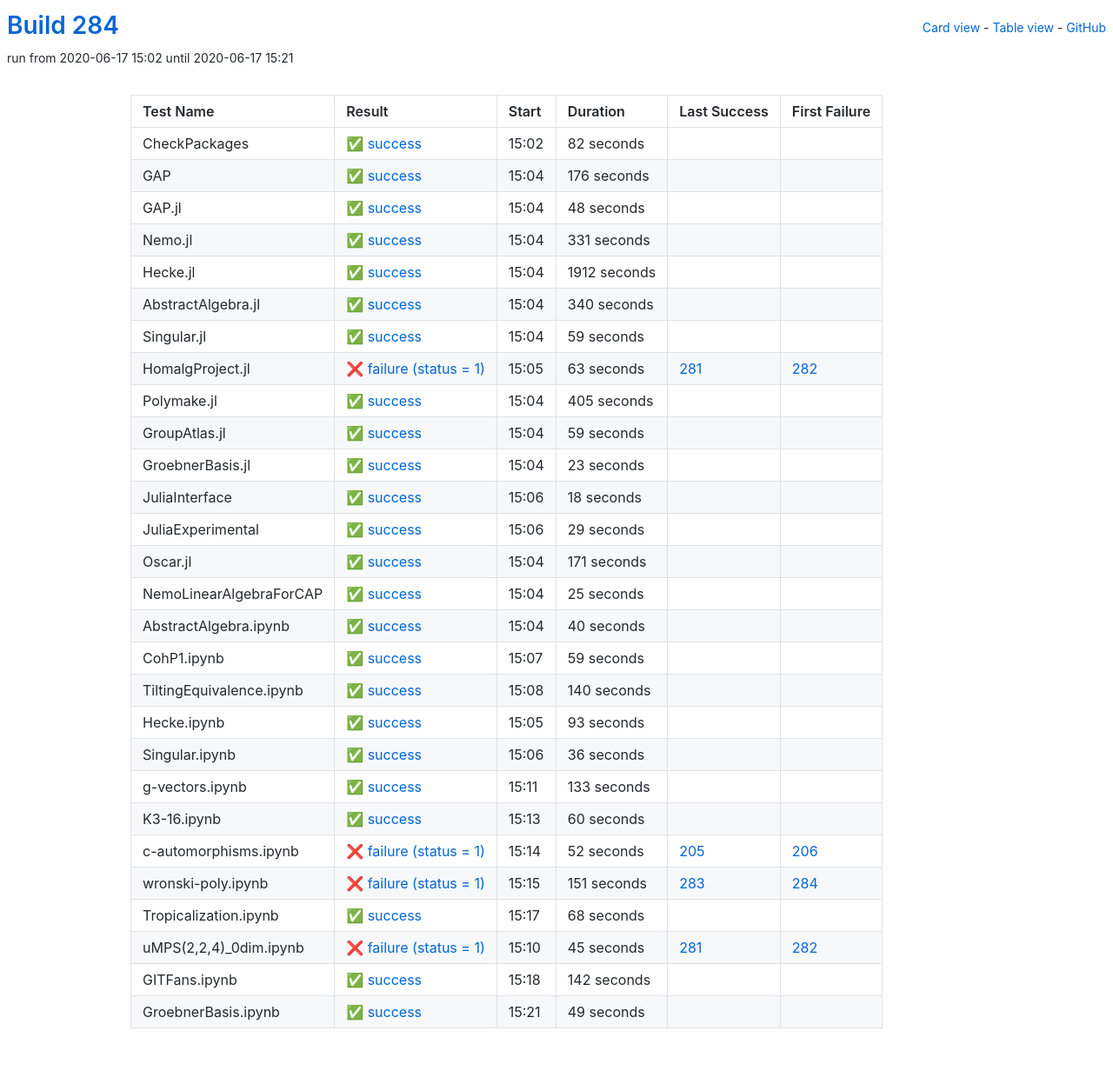
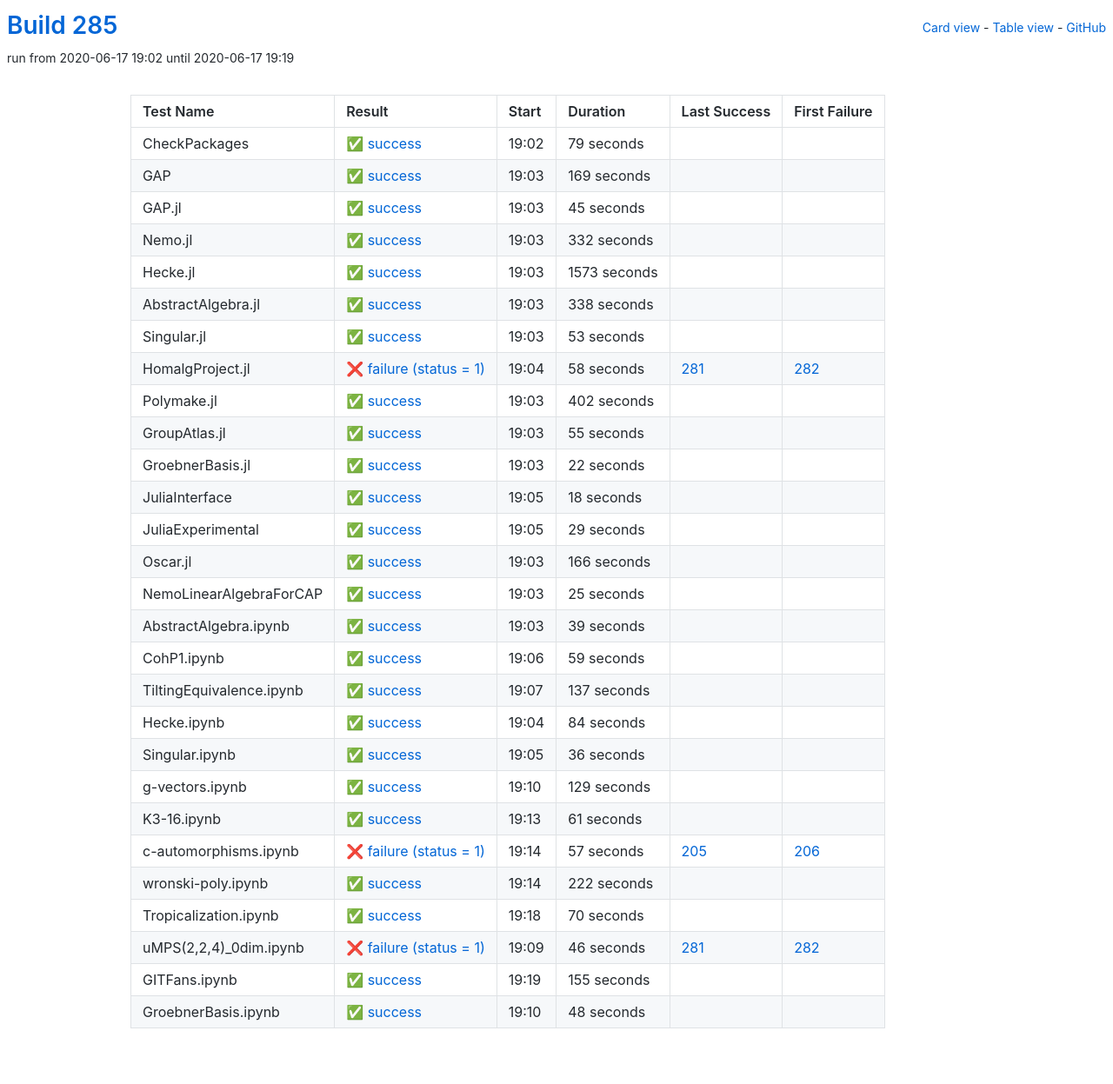
Before and after one commit to oscar-system/oscar-ci-status-stable, a Jekyll site: the page built from table.html, in a window 1280 px wide. Shown: the whole page at 87% size. Built offline with Jekyll 4.4.1, drawn with Linux system fonts in a browser that asks for light colours.

Commit message:
Build #285

```diff
--- a/_data/ci.yml
+++ b/_data/ci.yml
@@ -1,6 +1,6 @@
 ---
-build: 284
-build_url: https://oscarci.mathematik.uni-kl.de/job/oscar-stable/284/
+build: 285
+build_url: https://oscarci.mathematik.uni-kl.de/job/oscar-stable/285/
 job: oscar-stable
 organization: oscar-system
 repo: oscar-ci-status-stable
@@ -8,140 +8,140 @@ repourl: https://github.com/oscar-system/oscar-ci-status-stable
 tests:
 - name: CheckPackages
   id: checkpackages
-  log: https://oscarci.mathematik.uni-kl.de/job/oscar-stable/284/artifact/logs/build-284/CheckPackages.log
-  start: 2020-06-17 15:02
+  log: https://oscarci.mathematik.uni-kl.de/job/oscar-stable/285/artifact/logs/build-285/CheckPackages.log
+  start: 2020-06-17 19:02
   success: true
   exitcode: 0
   status: success
-  duration: 82
+  duration: 79
   last_success: false
   last_success_url:
   first_failure: false
   first_failure_url:
 - name: GAP
   id: gap
-  log: https://oscarci.mathematik.uni-kl.de/job/oscar-stable/284/artifact/logs/build-284/GAP.log
-  start: 2020-06-17 15:04
+  log: https://oscarci.mathematik.uni-kl.de/job/oscar-stable/285/artifact/logs/build-285/GAP.log
+  start: 2020-06-17 19:03
   success: true
   exitcode: 0
   status: success
-  duration: 176
+  duration: 169
   last_success: false
   last_success_url:
   first_failure: false
   first_failure_url:
 - name: GAP.jl
   id: gap-jl
-  log: https://oscarci.mathematik.uni-kl.de/job/oscar-stable/284/artifact/logs/build-284/GAP.jl.log
-  start: 2020-06-17 15:04
+  log: https://oscarci.mathematik.uni-kl.de/job/oscar-stable/285/artifact/logs/build-285/GAP.jl.log
+  start: 2020-06-17 19:03
   success: true
   exitcode: 0
   status: success
-  duration: 48
+  duration: 45
   last_success: false
   last_success_url:
   first_failure: false
   first_failure_url:
 - name: Nemo.jl
   id: nemo-jl
-  log: https://oscarci.mathematik.uni-kl.de/job/oscar-stable/284/artifact/logs/build-284/Nemo.jl.log
-  start: 2020-06-17 15:04
+  log: https://oscarci.mathematik.uni-kl.de/job/oscar-stable/285/artifact/logs/build-285/Nemo.jl.log
+  start: 2020-06-17 19:03
   success: true
   exitcode: 0
   status: success
-  duration: 331
+  duration: 332
   last_success: false
   last_success_url:
   first_failure: false
   first_failure_url:
 - name: Hecke.jl
   id: hecke-jl
-  log: https://oscarci.mathematik.uni-kl.de/job/oscar-stable/284/artifact/logs/build-284/Hecke.jl.log
-  start: 2020-06-17 15:04
+  log: https://oscarci.mathematik.uni-kl.de/job/oscar-stable/285/artifact/logs/build-285/Hecke.jl.log
+  start: 2020-06-17 19:03
   success: true
   exitcode: 0
   status: success
-  duration: 1912
+  duration: 1573
   last_success: false
   last_success_url:
   first_failure: false
   first_failure_url:
 - name: AbstractAlgebra.jl
   id: abstractalgebra-jl
-  log: https://oscarci.mathematik.uni-kl.de/job/oscar-stable/284/artifact/logs/build-284/AbstractAlgebra.jl.log
-  start: 2020-06-17 15:04
+  log: https://oscarci.mathematik.uni-kl.de/job/oscar-stable/285/artifact/logs/build-285/AbstractAlgebra.jl.log
+  start: 2020-06-17 19:03
   success: true
   exitcode: 0
   status: success
-  duration: 340
+  duration: 338
   last_success: false
   last_success_url:
   first_failure: false
   first_failure_url:
 - name: Singular.jl
   id: singular-jl
-  log: https://oscarci.mathematik.uni-kl.de/job/oscar-stable/284/artifact/logs/build-284/Singular.jl.log
-  start: 2020-06-17 15:04
+  log: https://oscarci.mathematik.uni-kl.de/job/oscar-stable/285/artifact/logs/build-285/Singular.jl.log
+  start: 2020-06-17 19:03
   success: true
   exitcode: 0
   status: success
-  duration: 59
+  duration: 53
   last_success: false
   last_success_url:
   first_failure: false
   first_failure_url:
 - name: HomalgProject.jl
   id: homalgproject-jl
-  log: https://oscarci.mathematik.uni-kl.de/job/oscar-stable/284/artifact/logs/build-284/HomalgProject.jl.log
-  start: 2020-06-17 15:05
+  log: https://oscarci.mathematik.uni-kl.de/job/oscar-stable/285/artifact/logs/build-285/HomalgProject.jl.log
+  start: 2020-06-17 19:04
   success: false
   exitcode: 1
   status: failure
-  duration: 63
+  duration: 58
   last_success: 281
   last_success_url: https://oscarci.mathematik.uni-kl.de/job/oscar-stable/281/
   first_failure: 282
   first_failure_url: https://oscarci.mathematik.uni-kl.de/job/oscar-stable/282/
 - name: Polymake.jl
   id: polymake-jl
-  log: https://oscarci.mathematik.uni-kl.de/job/oscar-stable/284/artifact/logs/build-284/Polymake.jl.log
-  start: 2020-06-17 15:04
+  log: https://oscarci.mathematik.uni-kl.de/job/oscar-stable/285/artifact/logs/build-285/Polymake.jl.log
+  start: 2020-06-17 19:03
   success: true
   exitcode: 0
   status: success
-  duration: 405
+  duration: 402
   last_success: false
   last_success_url:
   first_failure: false
   first_failure_url:
 - name: GroupAtlas.jl
   id: groupatlas-jl
-  log: https://oscarci.mathematik.uni-kl.de/job/oscar-stable/284/artifact/logs/build-284/GroupAtlas.jl.log
-  start: 2020-06-17 15:04
+  log: https://oscarci.mathematik.uni-kl.de/job/oscar-stable/285/artifact/logs/build-285/GroupAtlas.jl.log
+  start: 2020-06-17 19:03
   success: true
   exitcode: 0
   status: success
-  duration: 59
+  duration: 55
   last_success: false
   last_success_url:
   first_failure: false
   first_failure_url:
 - name: GroebnerBasis.jl
   id: groebnerbasis-jl
-  log: https://oscarci.mathematik.uni-kl.de/job/oscar-stable/284/artifact/logs/build-284/GroebnerBasis.jl.log
-  start: 2020-06-17 15:04
+  log: https://oscarci.mathematik.uni-kl.de/job/oscar-stable/285/artifact/logs/build-285/GroebnerBasis.jl.log
+  start: 2020-06-17 19:03
   success: true
   exitcode: 0
   status: success
-  duration: 23
+  duration: 22
   last_success: false
   last_success_url:
   first_failure: false
   first_failure_url:
 - name: JuliaInterface
   id: juliainterface
-  log: https://oscarci.mathematik.uni-kl.de/job/oscar-stable/284/artifact/logs/build-284/JuliaInterface.log
-  start: 2020-06-17 15:06
+  log: https://oscarci.mathematik.uni-kl.de/job/oscar-stable/285/artifact/logs/build-285/JuliaInterface.log
+  start: 2020-06-17 19:05
   success: true
   exitcode: 0
   status: success
@@ -152,8 +152,8 @@ tests:
   first_failure_url:
 - name: JuliaExperimental
   id: juliaexperimental
-  log: https://oscarci.mathematik.uni-kl.de/job/oscar-stable/284/artifact/logs/build-284/JuliaExperimental.log
-  start: 2020-06-17 15:06
+  log: https://oscarci.mathematik.uni-kl.de/job/oscar-stable/285/artifact/logs/build-285/JuliaExperimental.log
+  start: 2020-06-17 19:05
   success: true
   exitcode: 0
   status: success
@@ -164,20 +164,20 @@ tests:
   first_failure_url:
 - name: Oscar.jl
   id: oscar-jl
-  log: https://oscarci.mathematik.uni-kl.de/job/oscar-stable/284/artifact/logs/build-284/Oscar.jl.log
-  start: 2020-06-17 15:04
+  log: https://oscarci.mathematik.uni-kl.de/job/oscar-stable/285/artifact/logs/build-285/Oscar.jl.log
+  start: 2020-06-17 19:03
   success: true
   exitcode: 0
   status: success
-  duration: 171
+  duration: 166
   last_success: false
   last_success_url:
   first_failure: false
   first_failure_url:
 - name: NemoLinearAlgebraForCAP
   id: nemolinearalgebraforcap
-  log: https://oscarci.mathematik.uni-kl.de/job/oscar-stable/284/artifact/logs/build-284/NemoLinearAlgebraForCAP.log
-  start: 2020-06-17 15:04
+  log: https://oscarci.mathematik.uni-kl.de/job/oscar-stable/285/artifact/logs/build-285/NemoLinearAlgebraForCAP.log
+  start: 2020-06-17 19:03
   success: true
   exitcode: 0
   status: success
@@ -188,20 +188,20 @@ tests:
   first_failure_url:
 - name: AbstractAlgebra.ipynb
   id: abstractalgebra-ipynb
-  log: https://oscarci.mathematik.uni-kl.de/job/oscar-stable/284/artifact/logs/build-284/AbstractAlgebra.ipynb.log
-  start: 2020-06-17 15:04
+  log: https://oscarci.mathematik.uni-kl.de/job/oscar-stable/285/artifact/logs/build-285/AbstractAlgebra.ipynb.log
+  start: 2020-06-17 19:03
   success: true
   exitcode: 0
   status: success
-  duration: 40
+  duration: 39
   last_success: false
   last_success_url:
   first_failure: false
   first_failure_url:
 - name: CohP1.ipynb
   id: cohp1-ipynb
-  log: https://oscarci.mathematik.uni-kl.de/job/oscar-stable/284/artifact/logs/build-284/CohP1.ipynb.log
-  start: 2020-06-17 15:07
+  log: https://oscarci.mathematik.uni-kl.de/job/oscar-stable/285/artifact/logs/build-285/CohP1.ipynb.log
+  start: 2020-06-17 19:06
   success: true
   exitcode: 0
   status: success
@@ -212,32 +212,32 @@ tests:
   first_failure_url:
 - name: TiltingEquivalence.ipynb
   id: tiltingequivalence-ipynb
-  log: https://oscarci.mathematik.uni-kl.de/job/oscar-stable/284/artifact/logs/build-284/TiltingEquivalence.ipynb.log
-  start: 2020-06-17 15:08
+  log: https://oscarci.mathematik.uni-kl.de/job/oscar-stable/285/artifact/logs/build-285/TiltingEquivalence.ipynb.log
+  start: 2020-06-17 19:07
   success: true
   exitcode: 0
   status: success
-  duration: 140
+  duration: 137
   last_success: false
   last_success_url:
   first_failure: false
   first_failure_url:
 - name: Hecke.ipynb
   id: hecke-ipynb
-  log: https://oscarci.mathematik.uni-kl.de/job/oscar-stable/284/artifact/logs/build-284/Hecke.ipynb.log
-  start: 2020-06-17 15:05
+  log: https://oscarci.mathematik.uni-kl.de/job/oscar-stable/285/artifact/logs/build-285/Hecke.ipynb.log
+  start: 2020-06-17 19:04
   success: true
   exitcode: 0
   status: success
-  duration: 93
+  duration: 84
   last_success: false
   last_success_url:
   first_failure: false
   first_failure_url:
 - name: Singular.ipynb
   id: singular-ipynb
-  log: https://oscarci.mathematik.uni-kl.de/job/oscar-stable/284/artifact/logs/build-284/Singular.ipynb.log
-  start: 2020-06-17 15:06
+  log: https://oscarci.mathematik.uni-kl.de/job/oscar-stable/285/artifact/logs/build-285/Singular.ipynb.log
+  start: 2020-06-17 19:05
   success: true
   exitcode: 0
   status: success
@@ -248,96 +248,96 @@ tests:
   first_failure_url:
 - name: g-vectors.ipynb
   id: g-vectors-ipynb
-  log: https://oscarci.mathematik.uni-kl.de/job/oscar-stable/284/artifact/logs/build-284/g-vectors.ipynb.log
-  start: 2020-06-17 15:11
+  log: https://oscarci.mathematik.uni-kl.de/job/oscar-stable/285/artifact/logs/build-285/g-vectors.ipynb.log
+  start: 2020-06-17 19:10
   success: true
   exitcode: 0
   status: success
-  duration: 133
+  duration: 129
   last_success: false
   last_success_url:
   first_failure: false
   first_failure_url:
 - name: K3-16.ipynb
   id: k3-16-ipynb
-  log: https://oscarci.mathematik.uni-kl.de/job/oscar-stable/284/artifact/logs/build-284/K3-16.ipynb.log
-  start: 2020-06-17 15:13
+  log: https://oscarci.mathematik.uni-kl.de/job/oscar-stable/285/artifact/logs/build-285/K3-16.ipynb.log
+  start: 2020-06-17 19:13
   success: true
   exitcode: 0
   status: success
-  duration: 60
+  duration: 61
   last_success: false
   last_success_url:
   first_failure: false
   first_failure_url:
 - name: c-automorphisms.ipynb
   id: c-automorphisms-ipynb
-  log: https://oscarci.mathematik.uni-kl.de/job/oscar-stable/284/artifact/logs/build-284/c-automorphisms.ipynb.log
-  start: 2020-06-17 15:14
+  log: https://oscarci.mathematik.uni-kl.de/job/oscar-stable/285/artifact/logs/build-285/c-automorphisms.ipynb.log
+  start: 2020-06-17 19:14
   success: false
   exitcode: 1
   status: failure
-  duration: 52
+  duration: 57
   last_success: 205
   last_success_url: https://oscarci.mathematik.uni-kl.de/job/oscar-stable/205/
   first_failure: 206
   first_failure_url: https://oscarci.mathematik.uni-kl.de/job/oscar-stable/206/
 - name: wronski-poly.ipynb
   id: wronski-poly-ipynb
-  log: https://oscarci.mathematik.uni-kl.de/job/oscar-stable/284/artifact/logs/build-284/wronski-poly.ipynb.log
-  start: 2020-06-17 15:15
-  success: false
-  exitcode: 1
-  status: failure
-  duration: 151
-  last_success: 283
-  last_success_url: https://oscarci.mathematik.uni-kl.de/job/oscar-stable/283/
-  first_failure: 284
-  first_failure_url: https://oscarci.mathematik.uni-kl.de/job/oscar-stable/284/
-- name: Tropicalization.ipynb
-  id: tropicalization-ipynb
-  log: https://oscarci.mathematik.uni-kl.de/job/oscar-stable/284/artifact/logs/build-284/Tropicalization.ipynb.log
-  start: 2020-06-17 15:17
+  log: https://oscarci.mathematik.uni-kl.de/job/oscar-stable/285/artifact/logs/build-285/wronski-poly.ipynb.log
+  start: 2020-06-17 19:14
   success: true
   exitcode: 0
   status: success
-  duration: 68
+  duration: 222
+  last_success: false
+  last_success_url:
+  first_failure: false
+  first_failure_url:
+- name: Tropicalization.ipynb
+  id: tropicalization-ipynb
+  log: https://oscarci.mathematik.uni-kl.de/job/oscar-stable/285/artifact/logs/build-285/Tropicalization.ipynb.log
+  start: 2020-06-17 19:18
+  success: true
+  exitcode: 0
+  status: success
+  duration: 70
   last_success: false
   last_success_url:
   first_failure: false
   first_failure_url:
 - name: uMPS(2,2,4)_0dim.ipynb
   id: umps-2-2-4-0dim-ipynb
-  log: https://oscarci.mathematik.uni-kl.de/job/oscar-stable/284/artifact/logs/build-284/uMPS-2-2-4-_0dim.ipynb.log
-  start: 2020-06-17 15:10
+  log: https://oscarci.mathematik.uni-kl.de/job/oscar-stable/285/artifact/logs/build-285/uMPS-2-2-4-_0dim.ipynb.log
+  start: 2020-06-17 19:09
   success: false
   exitcode: 1
   status: failure
-  duration: 45
+  duration: 46
   last_success: 281
   last_success_url: https://oscarci.mathematik.uni-kl.de/job/oscar-stable/281/
   first_failure: 282
   first_failure_url: https://oscarci.mathematik.uni-kl.de/job/oscar-stable/282/
 - name: GITFans.ipynb
   id: gitfans-ipynb
-  log: https://oscarci.mathematik.uni-kl.de/job/oscar-stable/284/artifact/logs/build-284/GITFans.ipynb.log
-  start: 2020-06-17 15:18
+  log: https://oscarci.mathematik.uni-kl.de/job/oscar-stable/285/artifact/logs/build-285/GITFans.ipynb.log
+  start: 2020-06-17 19:19
   success: true
   exitcode: 0
   status: success
-  duration: 142
+  duration: 155
   last_success: false
   last_success_url:
   first_failure: false
   first_failure_url:
 - name: GroebnerBasis.ipynb
   id: groebnerbasis-ipynb
-  log: https://oscarci.mathematik.uni-kl.de/job/oscar-stable/284/artifact/logs/build-284/GroebnerBasis.ipynb.log
-  start: 2020-06-17 15:21
+  log: https://oscarci.mathematik.uni-kl.de/job/oscar-stable/285/artifact/logs/build-285/GroebnerBasis.ipynb.log
+  start: 2020-06-17 19:10
   success: true
   exitcode: 0
   status: success
-  duration: 49
+  duration: 48
   last_success: false
   last_success_url:
   first_failure: false
```
Also changed, not shown: README.md.
